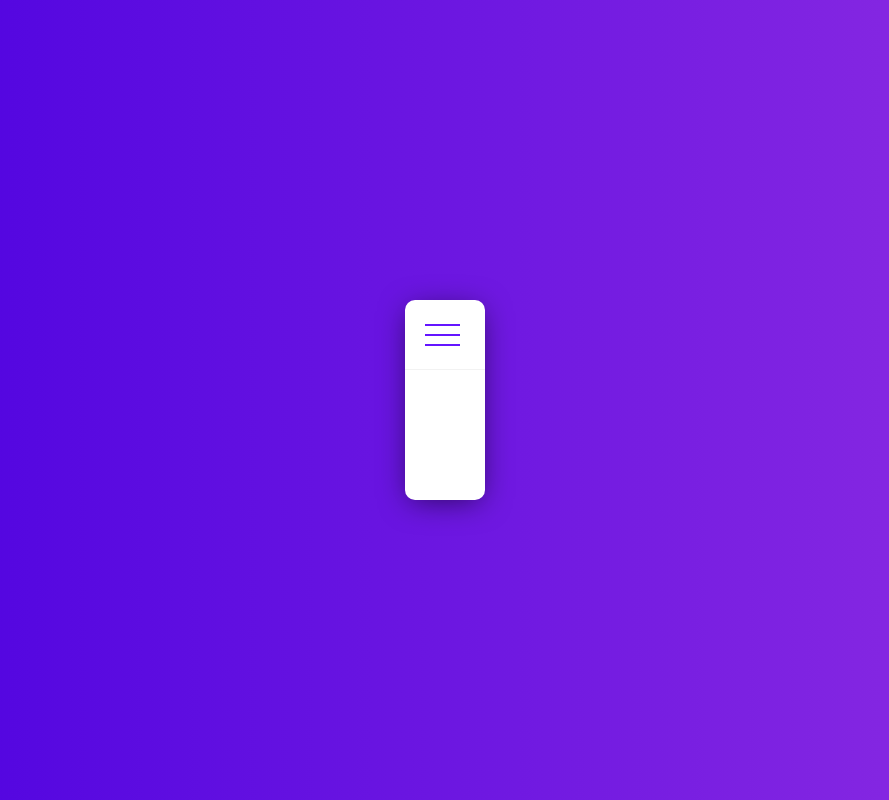
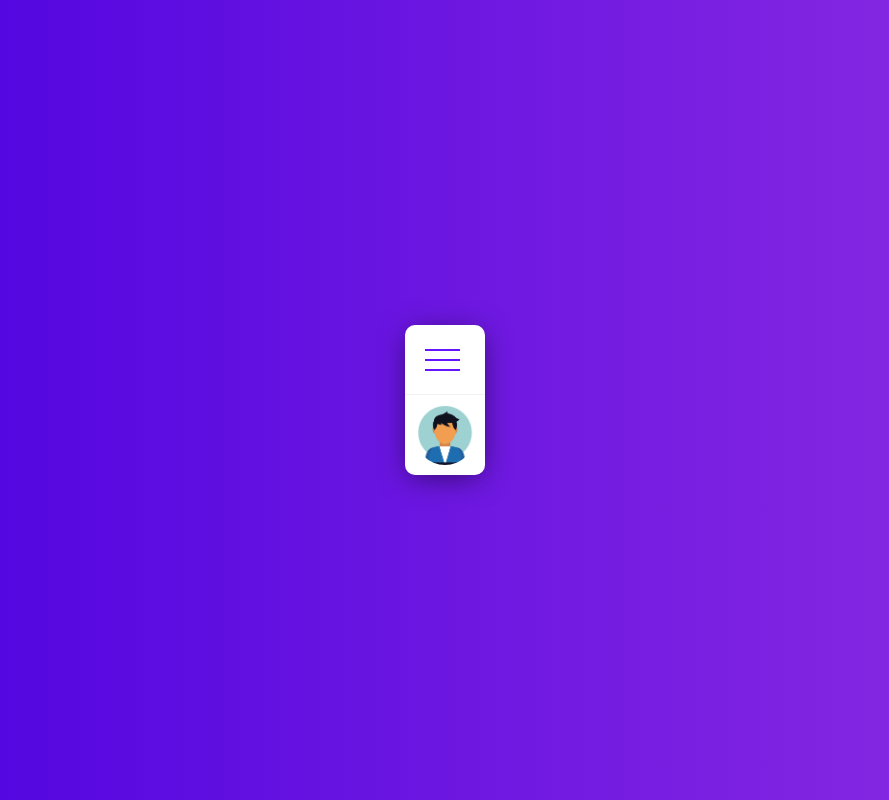
Before and after one commit to Dz-LevelZero/Animated-Navigation-Menu, a plain HTML site: page index.html in a window 1280 px wide. Shown: the whole page, without its empty margins (195-1084 px from the left). Drawn offline with Linux system fonts and the light colour scheme.

Commit message:
Profile img

```diff
--- a/index.html
+++ b/index.html
@@ -19,8 +19,11 @@
 
 <body>
   <div class="navigation">
-    <div class="menu_toggle">
-
+    <div class="menu_toggle"></div>
+    <div class="profile">
+      <div class="img">
+        <img src="profile.jpg" alt="profile">
+      </div>
     </div>
   </div>
 
--- a/style.css
+++ b/style.css
@@ -20,7 +20,6 @@ body {
     flex-direction: column;
     align-items: flex-end;
     width: 80px;
-    min-height: 200px;
     background-color: #fff;
     border-radius: 10px;
     box-shadow: 0 5px 30px -5px rgba(0, 0, 0, 0.6);
@@ -72,3 +71,36 @@ body {
     transform: translateY(0px) rotate(-45deg);
     box-shadow: 0 0 #6415FF;
 }
+
+.navigation .profile {
+    position: relative;
+    display: flex;
+    justify-content: center;
+    align-items: center;
+    margin: 10px 0;
+    padding: 0 10px;
+    width: 100%;
+}
+
+.navigation .profile .img {
+    position: relative;
+    width: 60px;
+    height: 60px;
+    overflow: hidden;
+    transition: 0.5s;
+    border-radius: 50%;
+}
+
+.navigation.active .profile .img {
+    width: 200px;
+    height: 200px;
+}
+
+.navigation .profile .img img {
+    position: absolute;
+    top : 0;
+    left: 0;
+    width: 100%;
+    height: 100%;
+    object-fit: cover;
+}
```
Also changed, not shown: profile.jpg (added).
